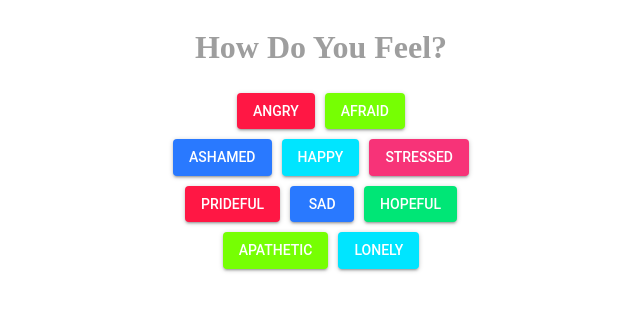
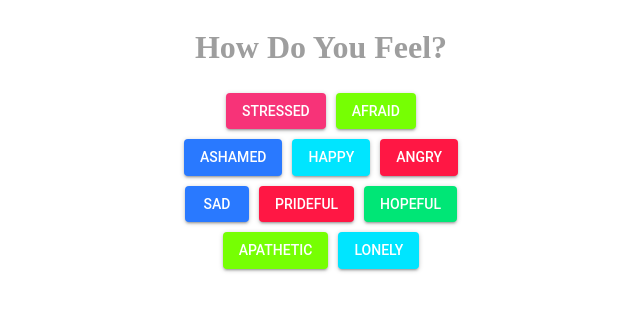
Before and after one commit to ChristyCakes/verseapp, a React app: page / in a window 1280 px wide. Shown: the top 310 px of the page, without its empty margins (319-959 px from the left). Built offline with nearby package versions, Linux system fonts and the light colour scheme; no server answers.

Commit message:
rearrange buttons

```diff
--- a/client/src/components/home.jsx
+++ b/client/src/components/home.jsx
@@ -55,7 +55,7 @@ class Home extends Component {
                         justify="center"
                         alignItems="center"
                     >
-                        <SimpleModal label="angry" theme={reds} color="primary" document="anger" />
+                        <SimpleModal label="stressed" theme={reds} color="secondary" document="stress" />
                         <SimpleModal label="afraid" theme={greens} color="primary" document="fear" />
                     </Grid>
                     <Grid
@@ -66,7 +66,7 @@ class Home extends Component {
                     >
                         <SimpleModal label="ashamed" theme={blues} color="secondary" document="shame" />
                         <SimpleModal label="happy" theme={blues} color="primary" document="happiness" />
-                        <SimpleModal label="stressed" theme={reds} color="secondary" document="stress" />
+                        <SimpleModal label="angry" theme={reds} color="primary" document="anger" />
                     </Grid>
                     <Grid
                         container
@@ -74,8 +74,8 @@ class Home extends Component {
                         justify="center"
                         alignItems="center"
                     >
+                        <SimpleModal label="sad" theme={blues} color="secondary" document="sadness" />
                         <SimpleModal label="prideful" theme={reds} color="primary" document="pride" />
-                        <SimpleModal label="sad" theme={blues} color="secondary" document="sadness" />
                         <SimpleModal label="hopeful" theme={greens} color="secondary" document="hope" />
                     </Grid>
                     <Grid
```
Also changed, not shown: 1 other file (tests, documents, lock files or other folders).
